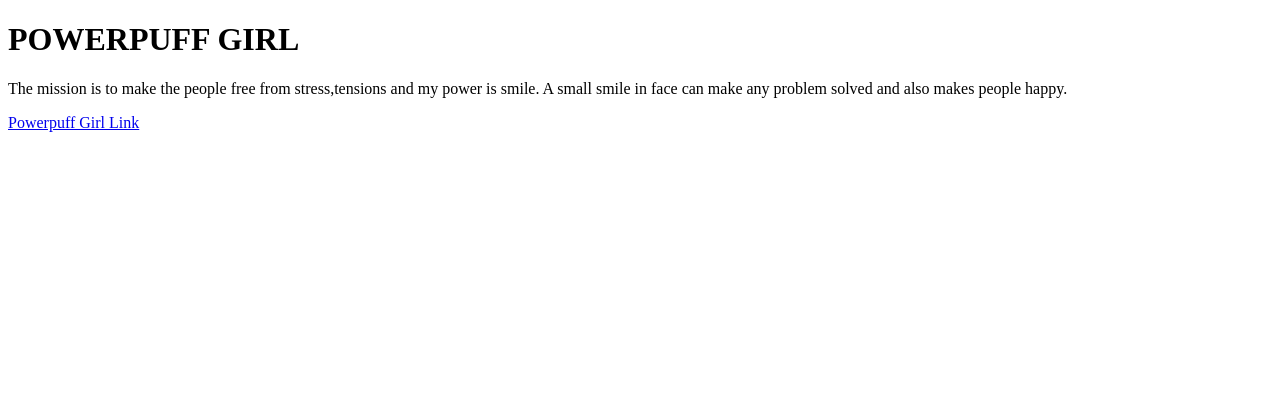
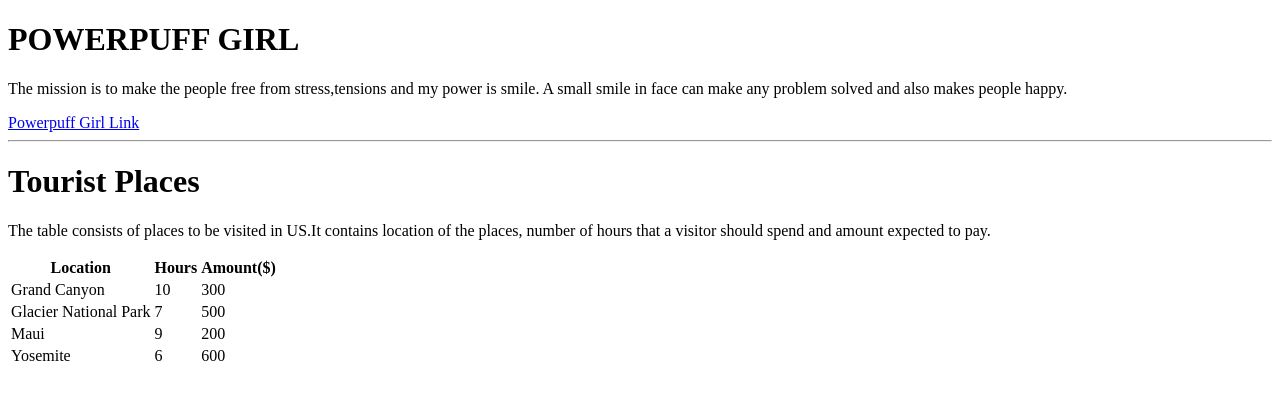
Before and after one commit to 44-563-Web-Apps-S21/webapps-s21-assignment-3-snasam, a plain HTML site: page aboutme.html in a window 1280 px wide. Drawn offline with Linux system fonts and the light colour scheme.

Commit message:
file committed

```diff
--- a/aboutme.html
+++ b/aboutme.html
@@ -7,5 +7,38 @@
     A small smile in face can make any problem solved and also makes people happy.
 </p>
 <a href=https://github.com/44-563-Web-Apps-S21/webapps-s21-assignment-3-snasam/blob/main/powerpuff%20girl.png>Powerpuff Girl Link</a>
+<hr>
+<h1>Tourist Places</h1>
+<p>
+    The table consists of places to be visited in US.It contains location of the places,
+    number of hours that a visitor should spend and amount expected to pay.
+</p>
+<table>
+    <tr>
+        <th>Location</th>
+        <th>Hours</th>
+        <th>Amount($)</th>
+    </tr>
+    <tr>
+        <td> Grand Canyon</td>
+        <td>10</td>
+        <td>300</td>
+     </tr>
+     <tr>
+         <td>Glacier National Park</td>
+         <td>7</td>
+         <td>500</td>
+     </tr>
+     <tr>
+         <td>Maui</td>
+         <td>9</td>
+         <td>200</td>
+     </tr>
+     <tr>
+         <td>Yosemite</td>
+         <td>6</td>
+         <td>600</td>
+     </tr>
+</table>
 </body>
 </html>
```
